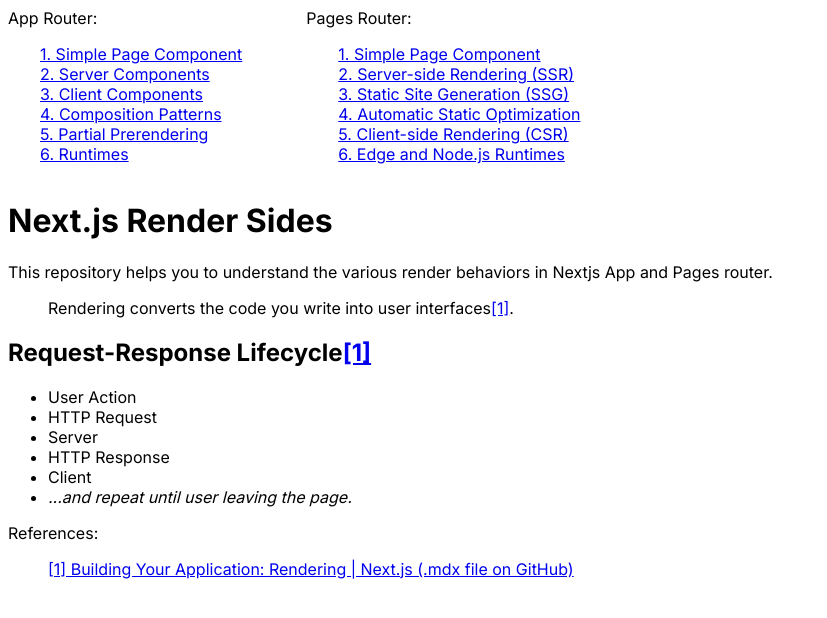
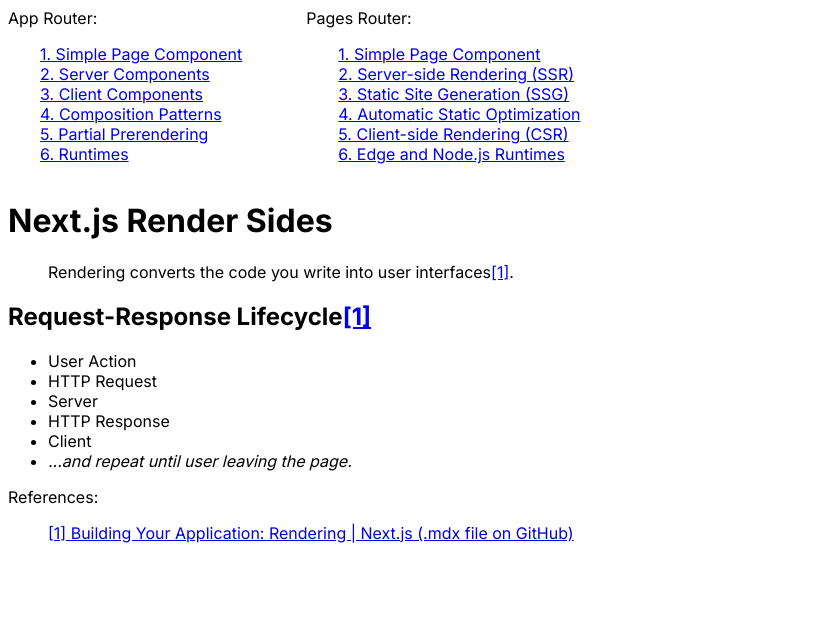
Before and after one commit to sensasi-delight/nextjs-render-sides, a Next.js app: page / in a window 1280 px wide. Shown: the top 618 px of the page, without its empty margins (0-827 px from the left). Built offline with nearby package versions, Linux system fonts and the light colour scheme.

Commit message:
Revise README and Home page content

```diff
--- a/app/page.tsx
+++ b/app/page.tsx
@@ -2,17 +2,16 @@ export default function Home() {
 	return (
 		<main>
 			<h1>Next.js Render Sides</h1>
-			<p>
-				This repository helps you to understand the various render behaviors in
-				Nextjs App and Pages router.
-			</p>
+
 			<blockquote>
 				Rendering converts the code you write into user interfaces
 				<a href="#footnote-1">[1]</a>.
 			</blockquote>
+
 			<h2>
 				Request-Response Lifecycle<a href="#footnote-1">[1]</a>
 			</h2>
+
 			<ul>
 				<li>User Action</li>
 				<li>HTTP Request</li>
@@ -25,6 +24,7 @@ export default function Home() {
 			</ul>
 
 			<p>References:</p>
+
 			<ol
 				style={{
 					listStyle: "none",
```
Also changed, not shown: 1 other file (tests, documents, lock files or other folders).
